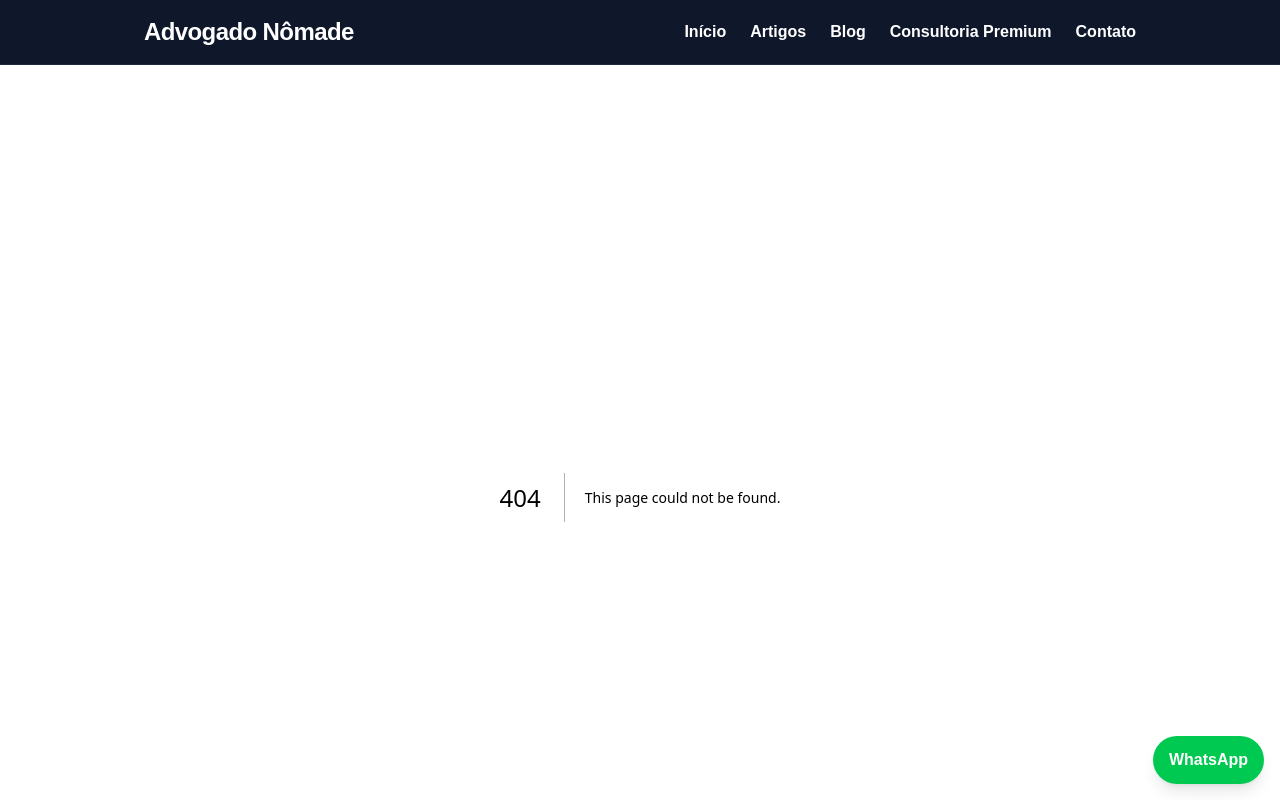
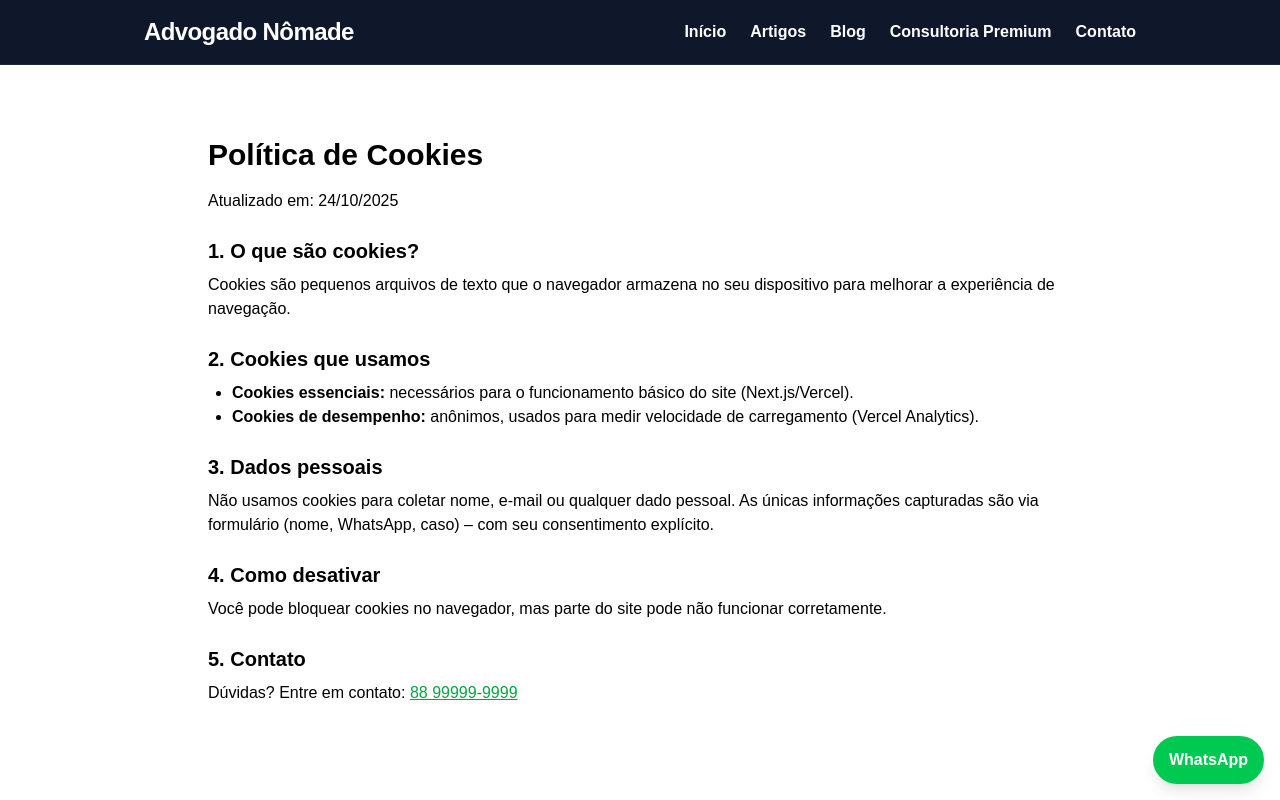
Before and after one commit to mestrereginaldo-site/advogadonomade1, a Next.js app: page /cookies in a window 1280 px wide. Before the commit this address had no page. Shown: the top 800 px of the page. Built offline with nearby package versions, Linux system fonts and the light colour scheme.

Commit message:
Create page.tsx

```diff
--- /dev/null
+++ b/app/cookies/page.tsx
@@ -0,0 +1,47 @@
+// app/cookies/page.tsx
+import { Metadata } from "next";
+
+export const metadata: Metadata = {
+  title: "Política de Cookies - Advogado Nômade",
+  description: "Como usamos cookies no site Advogado Nômade. Nenhum dado pessoal é armazenado.",
+};
+
+export default function Cookies() {
+  return (
+    <main className="min-h-screen bg-white text-black">
+      <div className="max-w-4xl mx-auto px-4 py-10">
+        <h1 className="text-3xl font-bold mb-4">Política de Cookies</h1>
+        <p className="mb-4">Atualizado em: {new Date().toLocaleDateString("pt-BR")}</p>
+
+        <h2 className="text-xl font-semibold mt-6 mb-2">1. O que são cookies?</h2>
+        <p className="mb-4">
+          Cookies são pequenos arquivos de texto que o navegador armazena no seu dispositivo para melhorar a experiência de navegação.
+        </p>
+
+        <h2 className="text-xl font-semibold mt-6 mb-2">2. Cookies que usamos</h2>
+        <ul className="list-disc pl-6 mb-4">
+          <li><strong>Cookies essenciais:</strong> necessários para o funcionamento básico do site (Next.js/Vercel).</li>
+          <li><strong>Cookies de desempenho:</strong> anônimos, usados para medir velocidade de carregamento (Vercel Analytics).</li>
+        </ul>
+
+        <h2 className="text-xl font-semibold mt-6 mb-2">3. Dados pessoais</h2>
+        <p className="mb-4">
+          Não usamos cookies para coletar nome, e-mail ou qualquer dado pessoal. As únicas informações capturadas são via formulário (nome, WhatsApp, caso) – com seu consentimento explícito.
+        </p>
+
+        <h2 className="text-xl font-semibold mt-6 mb-2">4. Como desativar</h2>
+        <p className="mb-4">
+          Você pode bloquear cookies no navegador, mas parte do site pode não funcionar corretamente.
+        </p>
+
+        <h2 className="text-xl font-semibold mt-6 mb-2">5. Contato</h2>
+        <p>
+          Dúvidas? Entre em contato:{" "}
+          <a href="https://wa.me/5588999999999" className="text-green-600 underline">
+            88 99999-9999
+          </a>
+        </p>
+      </div>
+    </main>
+  );
+}
```
